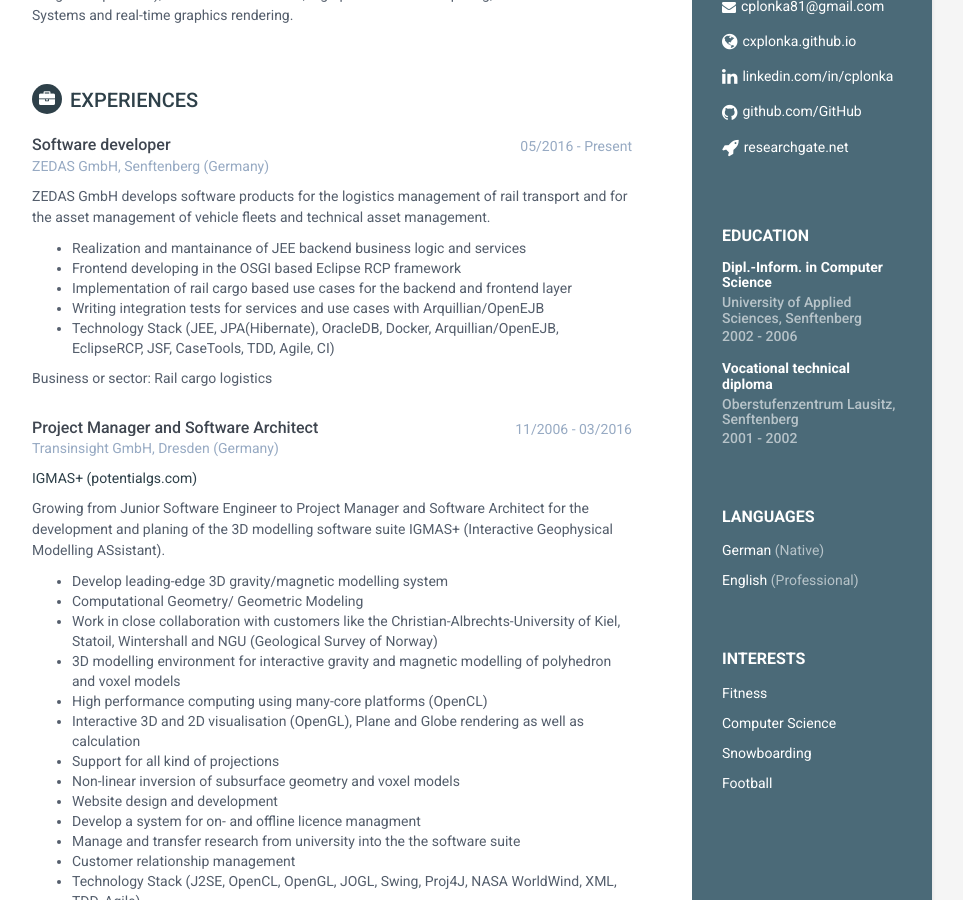
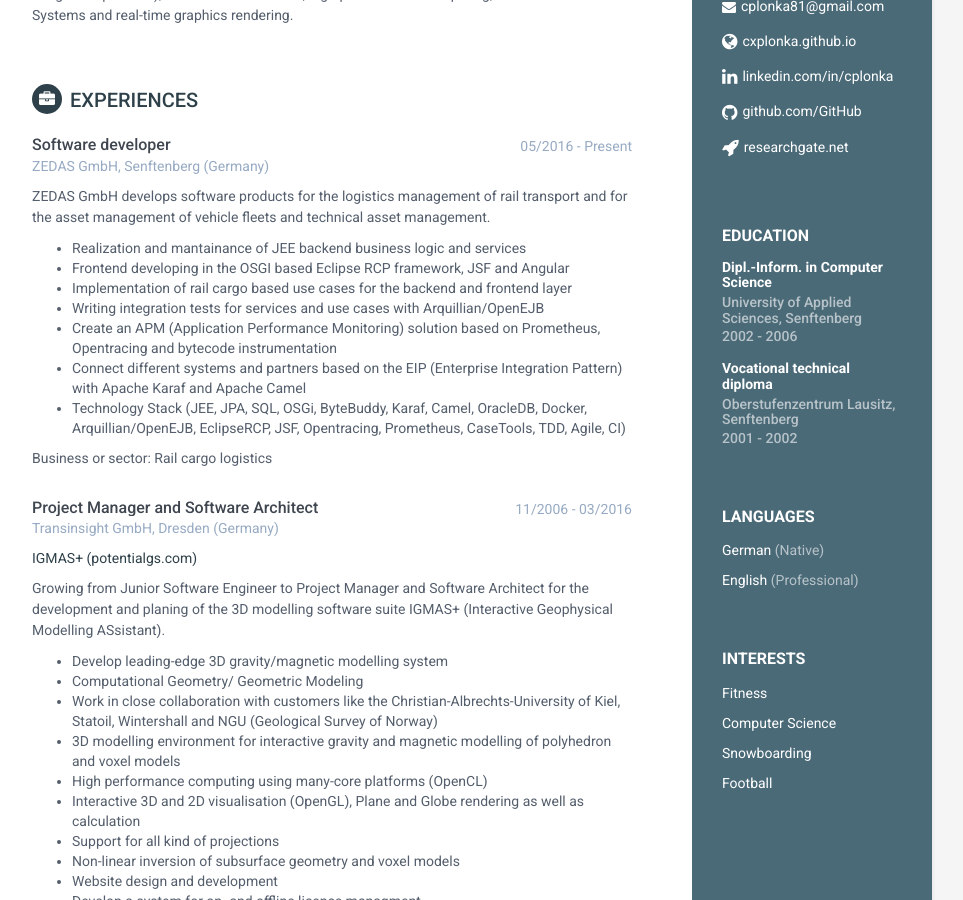
Before and after one commit to cxplonka/cxplonka.github.io, a Jekyll site: the page built from index.html, in a window 1280 px wide and 900 px high, scrolled down 324 px. Shown: the whole window, without its empty margins (188-1151 px from the left). Built offline with Jekyll 4.4.1, drawn with Linux system fonts in a browser that asks for light colours; some of the changed text lies outside the part shown.

Commit message:
update cv

```diff
--- a/_includes/experience.html
+++ b/_includes/experience.html
@@ -13,10 +13,12 @@
             <p>ZEDAS GmbH develops software products for the logistics management of rail transport and for the asset management of vehicle fleets and technical asset management.</p>
             <ul>
                 <li>Realization and mantainance of JEE backend business logic and services</li>
-                <li>Frontend developing in the OSGI based Eclipse RCP framework</li>
+                <li>Frontend developing in the OSGI based Eclipse RCP framework, JSF and Angular</li>
                 <li>Implementation of rail cargo based use cases for the backend and frontend layer</li>
                 <li>Writing integration tests for services and use cases with Arquillian/OpenEJB</li>
-                <li>Technology Stack (JEE, JPA(Hibernate), OracleDB, Docker, Arquillian/OpenEJB, EclipseRCP, JSF, CaseTools, TDD, Agile, CI)</li>
+				<li>Create an APM (Application Performance Monitoring) solution based on Prometheus, Opentracing and bytecode instrumentation</li>
+				<li>Connect different systems and partners based on the EIP (Enterprise Integration Pattern) with Apache Karaf and Apache Camel</li>
+                <li>Technology Stack (JEE, JPA, SQL, OSGi, ByteBuddy, Karaf, Camel, OracleDB, Docker, Arquillian/OpenEJB, EclipseRCP, JSF, Opentracing, Prometheus, CaseTools, TDD, Agile, CI)</li>
             </ul>
             <p>Business or sector: Rail cargo logistics</p>
         </div><!--//details-->
--- a/_includes/skills.html
+++ b/_includes/skills.html
@@ -18,6 +18,14 @@
         </div><!--//item-->
 
 		<div class="item">
+            <h3 class="level-title">SQL</h3>
+            <div class="level-bar">
+                <div class="level-bar-inner" data-level="80%">
+                </div>
+            </div><!--//level-bar-->
+        </div><!--//item-->
+
+		<div class="item">
             <h3 class="level-title">Angular</h3>
             <div class="level-bar">
                 <div class="level-bar-inner" data-level="80%">
@@ -26,7 +34,7 @@
         </div><!--//item-->
 
         <div class="item">
-            <h3 class="level-title">Desktop Clients (Swing, RCP)</h3>
+            <h3 class="level-title">Swing/RCP)</h3>
             <div class="level-bar">
                 <div class="level-bar-inner" data-level="85%">
                 </div>
@@ -50,13 +58,5 @@
             </div><!--//level-bar-->
         </div><!--//item-->
 
-        <div class="item">
-            <h3 class="level-title">SQL</h3>
-            <div class="level-bar">
-                <div class="level-bar-inner" data-level="80%">
-                </div>
-            </div><!--//level-bar-->
-        </div><!--//item-->
-
     </div>
 </section><!--//skills-section-->
```
